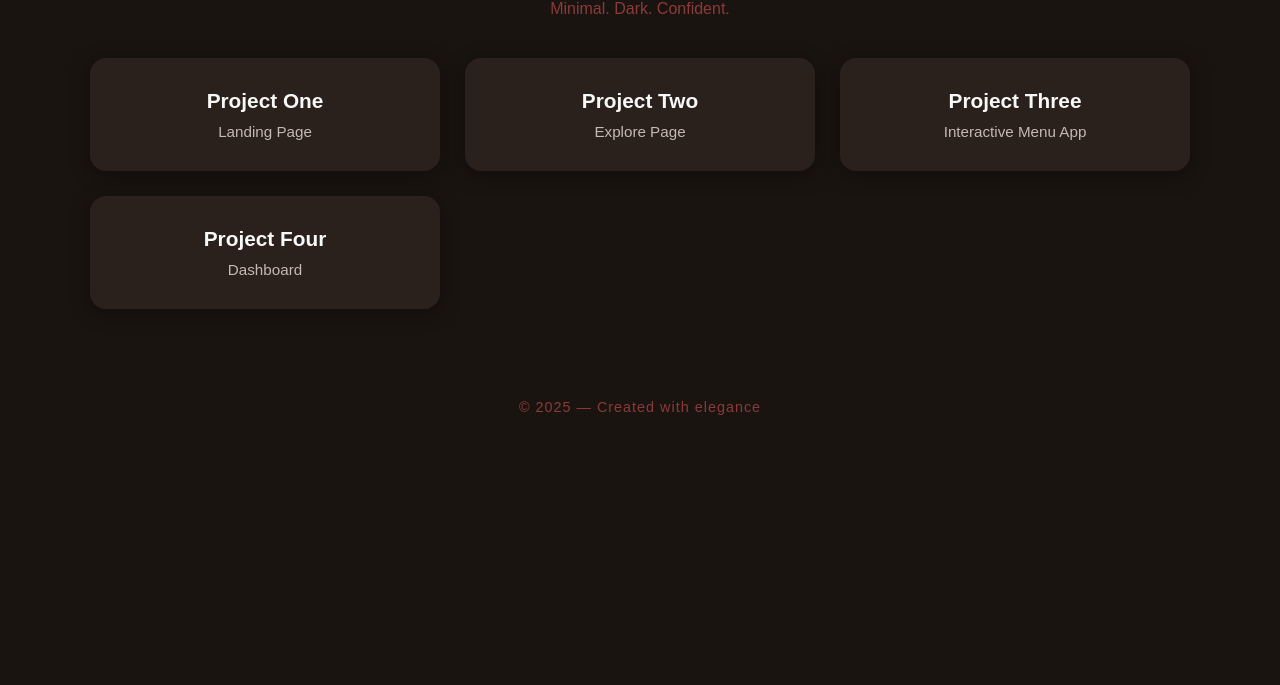
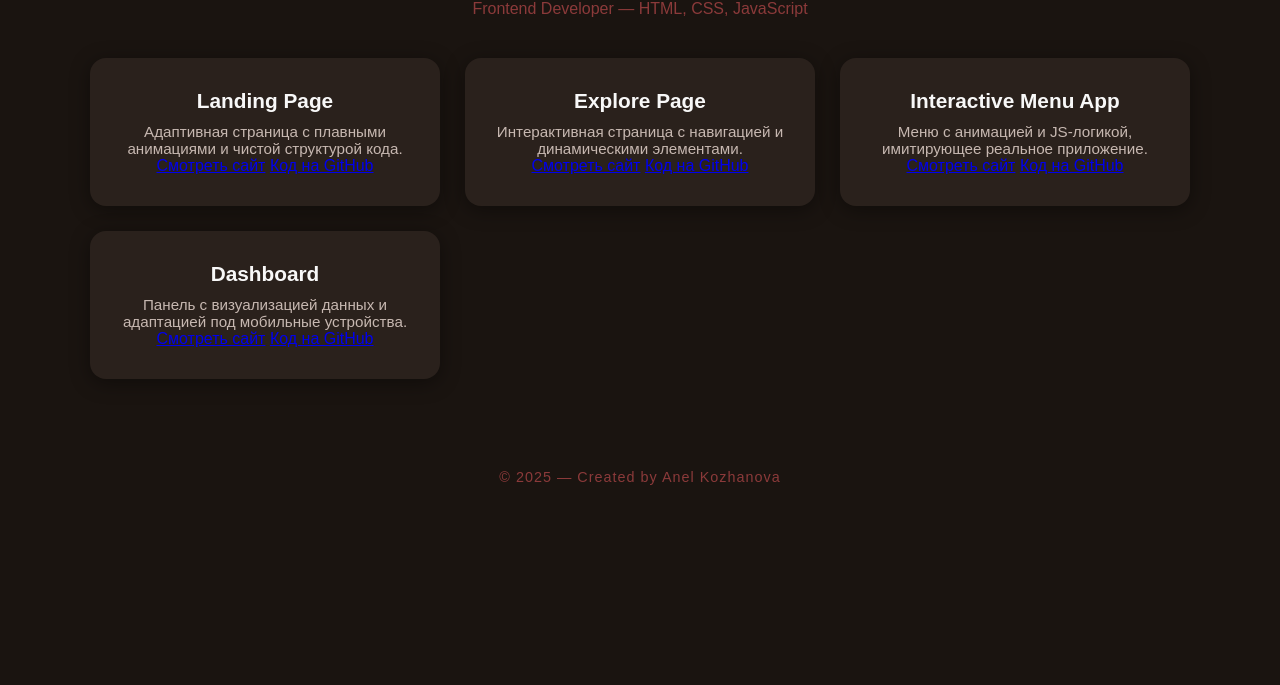
Before and after one commit to Sabrinocka5-hub/Sabrinochka-portfolio, a plain HTML site: page index.html in a window 1280 px wide. Shown: the part 115-800 px from the top of the page. Drawn offline with Linux system fonts and the light colour scheme.

Commit message:
Update index.html

```diff
--- a/index.html
+++ b/index.html
@@ -8,33 +8,50 @@
 </head>
 <body>
   <header class="header">
-    <h1>My Projects</h1>
-    <p class="subtitle">Minimal. Dark. Confident.</p>
+    <h1>My Portfolio</h1>
+    <p class="subtitle">Frontend Developer — HTML, CSS, JavaScript</p>
   </header>
 
   <main class="projects">
-    <div class="card" onclick="openProject(1)">
-      <h2>Project One</h2>
-      <p>Landing Page</p>
+    <div class="card">
+      <h2>Landing Page</h2>
+      <p>Адаптивная страница с плавными анимациями и чистой структурой кода.</p>
+      <div class="buttons">
+        <a href="https://sabrinocka5-hub.github.io/Sabrinochka-portfolio/Project1/" target="_blank" class="btn">Смотреть сайт</a>
+        <a href="https://github.com/Sabrinocka5-hub/Sabrinochka-portfolio/tree/main/Project1" target="_blank" class="btn secondary">Код на GitHub</a>
+      </div>
     </div>
-    <div class="card" onclick="openProject(3)">
-      <h2>Project Two</h2>
-      <p>Explore Page</p>
+
+    <div class="card">
+      <h2>Explore Page</h2>
+      <p>Интерактивная страница с навигацией и динамическими элементами.</p>
+      <div class="buttons">
+        <a href="https://sabrinocka5-hub.github.io/Sabrinochka-portfolio/Project3/" target="_blank" class="btn">Смотреть сайт</a>
+        <a href="https://github.com/Sabrinocka5-hub/Sabrinochka-portfolio/tree/main/Project3" target="_blank" class="btn secondary">Код на GitHub</a>
+      </div>
     </div>
-    <div class="card" onclick="openProject(4)">
-      <h2>Project Three</h2>
-      <p>Interactive Menu App</p>
+
+    <div class="card">
+      <h2>Interactive Menu App</h2>
+      <p>Меню с анимацией и JS-логикой, имитирующее реальное приложение.</p>
+      <div class="buttons">
+        <a href="https://sabrinocka5-hub.github.io/Sabrinochka-portfolio/Project4/" target="_blank" class="btn">Смотреть сайт</a>
+        <a href="https://github.com/Sabrinocka5-hub/Sabrinochka-portfolio/tree/main/Project4" target="_blank" class="btn secondary">Код на GitHub</a>
+      </div>
     </div>
-    <div class="card" onclick="openProject(5)">
-      <h2>Project Four</h2>
-      <p>Dashboard</p>
+
+    <div class="card">
+      <h2>Dashboard</h2>
+      <p>Панель с визуализацией данных и адаптацией под мобильные устройства.</p>
+      <div class="buttons">
+        <a href="https://sabrinocka5-hub.github.io/Sabrinochka-portfolio/Project5/" target="_blank" class="btn">Смотреть сайт</a>
+        <a href="https://github.com/Sabrinocka5-hub/Sabrinochka-portfolio/tree/main/Project5" target="_blank" class="btn secondary">Код на GitHub</a>
+      </div>
     </div>
   </main>
 
   <footer>
-    <p>© 2025 — Created with elegance</p>
+    <p>© 2025 — Created by Anel Kozhanova</p>
   </footer>
-
-  <script src="second_p.js"></script>
 </body>
 </html>
```
